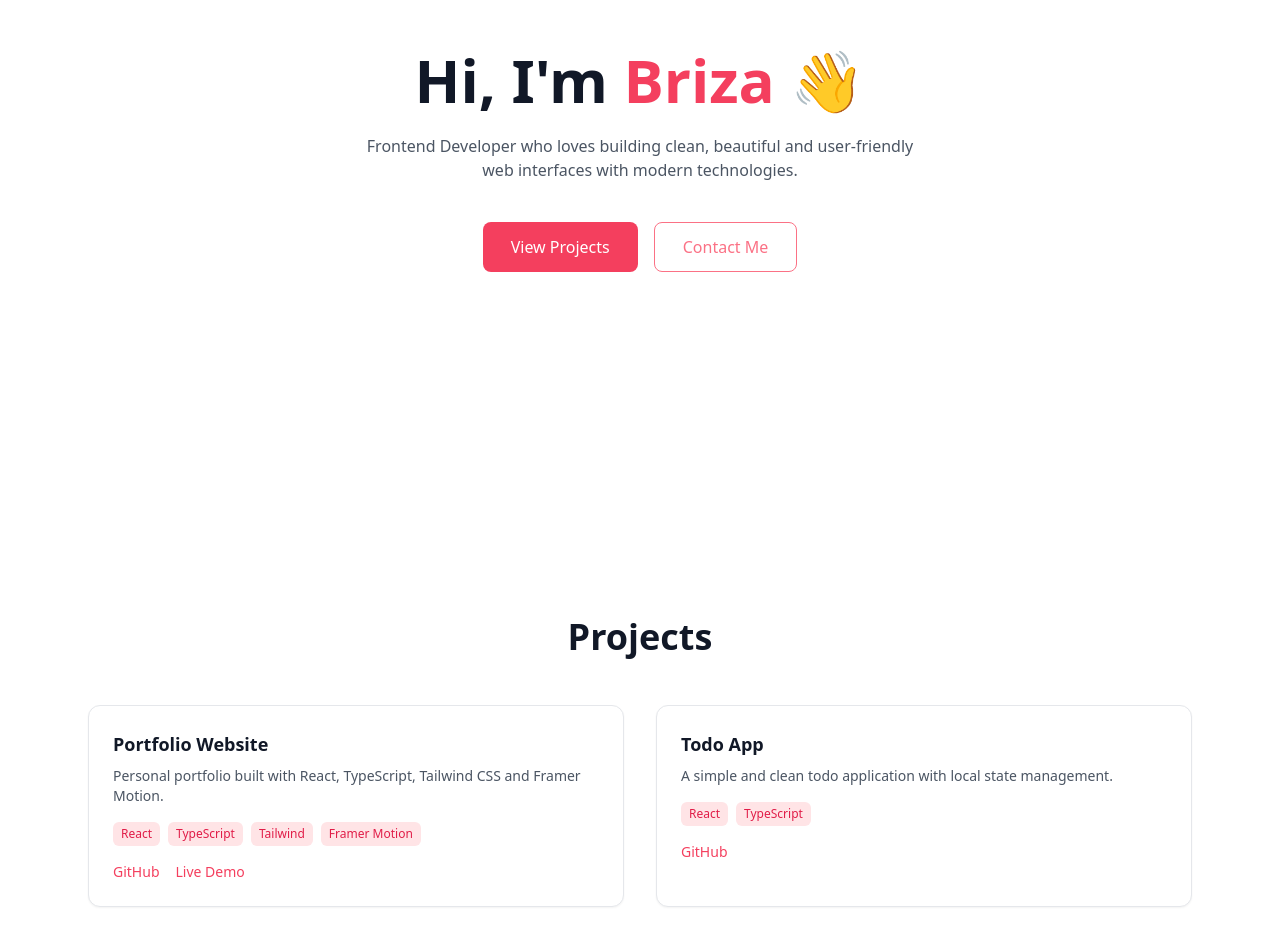
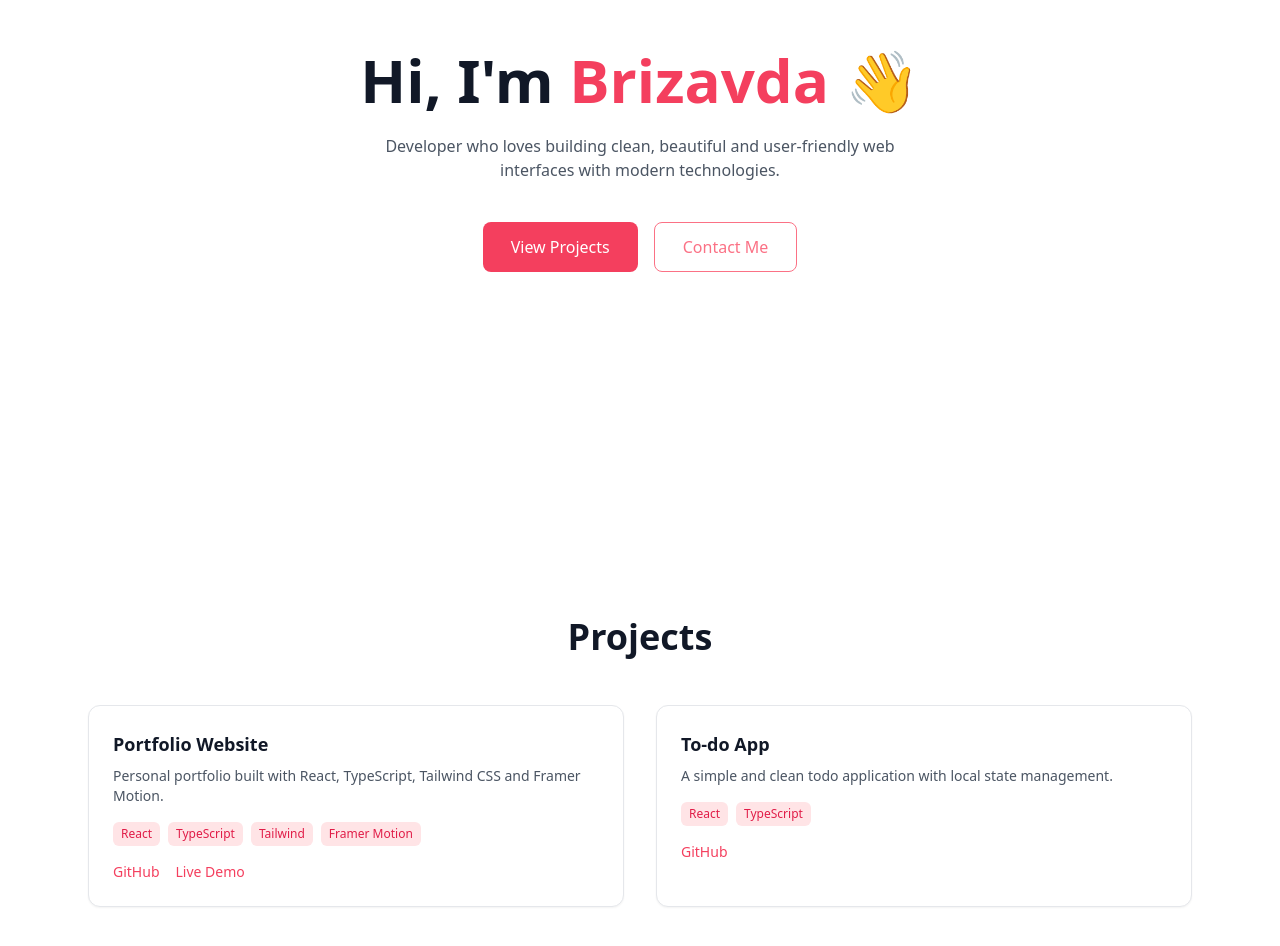
Before and after one commit to brizavda/brizavda, a React (Vite) app in the folder portfolio/: page / in a window 1280 px wide. Shown: the part 340-1286 px from the top of the page. Built offline with nearby package versions, Linux system fonts and the light colour scheme.

Commit message:
feat: animate project cards on viewport entry

```diff
--- a/portfolio/src/components/ProjectCard.tsx
+++ b/portfolio/src/components/ProjectCard.tsx
@@ -8,9 +8,19 @@ type Props = {
 function ProjectCard({ project }: Props) {
   return (
     <motion.div
-      whileHover={{ y: -6 }}
-      transition={{ type: "spring", stiffness: 300 }}
-      className="bg-white dark:bg-[#15151d] border border-gray-200 dark:border-gray-800 rounded-xl p-6 shadow-sm hover:shadow-lg transition"
+    variants={{
+        hidden: { opacity: 0, y: 30 },
+        visible: {
+        opacity: 1,
+        y: 0,
+        transition: {
+            duration: 0.6,
+            ease: "easeOut",
+        },
+        },
+    }}
+    whileHover={{ y: -6 }}
+    className="bg-white dark:bg-[#15151d] border border-gray-200 dark:border-gray-800 rounded-xl p-6 shadow-sm hover:shadow-lg transition"
     >
       <h3 className="text-lg font-semibold mb-2 text-gray-900 dark:text-gray-100">
         {project.title}
--- a/portfolio/src/components/ProjectsSection.tsx
+++ b/portfolio/src/components/ProjectsSection.tsx
@@ -18,11 +18,24 @@ function ProjectsSection() {
         Projects
       </motion.h2>
 
-      <div className="grid grid-cols-1 md:grid-cols-2 gap-8">
+      <motion.div
+        initial="hidden"
+        whileInView="visible"
+        viewport={{ once: true }}
+        variants={{
+            hidden: {},
+            visible: {
+            transition: {
+                staggerChildren: 0.45,
+            },
+            },
+        }}
+        className="grid grid-cols-1 md:grid-cols-2 gap-8"
+        >
         {projects.map((project) => (
-          <ProjectCard key={project.title} project={project} />
+            <ProjectCard key={project.title} project={project} />
         ))}
-      </div>
+        </motion.div>
     </section>
   );
 }
--- a/portfolio/src/data/projects.ts
+++ b/portfolio/src/data/projects.ts
@@ -16,7 +16,7 @@ export const projects: Project[] = [
     demo: "#",
   },
   {
-    title: "Todo App",
+    title: "To-do App",
     description:
       "A simple and clean todo application with local state management.",
     tech: ["React", "TypeScript"],
--- a/portfolio/src/pages/Home.tsx
+++ b/portfolio/src/pages/Home.tsx
@@ -23,7 +23,7 @@ function Home() {
                     transition={{ delay: 0.2 }}
                     className="text-4xl md:text-6xl font-extrabold mb-6 text-gray-900 dark:text-gray-100"
                 >
-                    Hi, I'm <span className="text-rose-500">Briza</span>{" "}
+                    Hi, I'm <span className="text-rose-500">Brizavda</span>{" "}
                     <motion.span
                     animate={{ rotate: [0, 15, -10, 0] }}
                     transition={{ repeat: Infinity, repeatDelay: 3 }}
@@ -39,7 +39,7 @@ function Home() {
                     transition={{ delay: 0.4 }}
                     className="text-gray-600 dark:text-gray-400 max-w-xl mx-auto mb-10"
                 >
-                    Frontend Developer who loves building clean, beautiful and user-friendly
+                    Developer who loves building clean, beautiful and user-friendly
                     web interfaces with modern technologies.
                 </motion.p>
 
```
